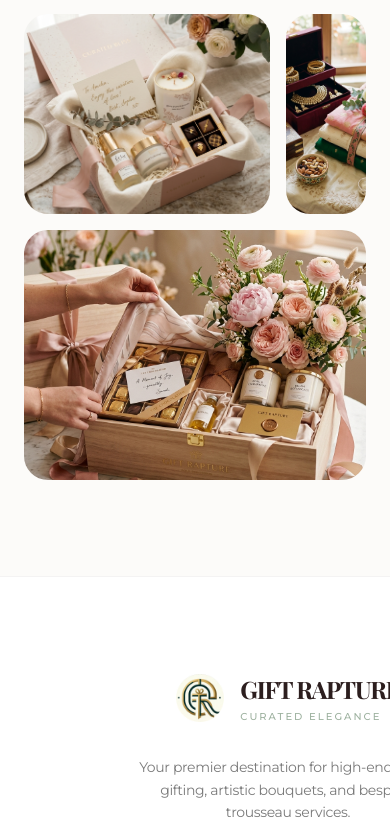
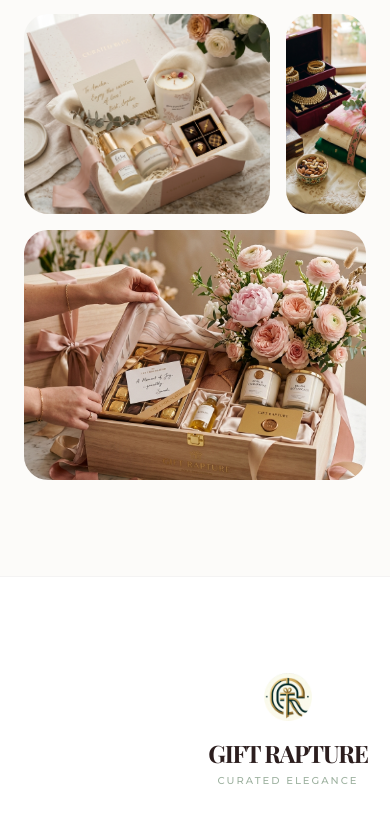
Before and after one commit to jeffreyroshan2006-crypto/Giftrapture, a Next.js app: page / in a window 390 px wide. Shown: the part 11180-12000 px from the top of the page. Built offline with nearby package versions, Linux system fonts and the light colour scheme.

Commit message:
fix: Center brand logo and title text symmetrically on mobile footer

```diff
--- a/src/components/Footer.tsx
+++ b/src/components/Footer.tsx
@@ -8,7 +8,7 @@ export default function Footer() {
       <div className="max-w-7xl mx-auto">
         <div className="grid grid-cols-1 lg:grid-cols-12 gap-12 mb-16">
           <div className="col-span-12 lg:col-span-4 flex flex-col items-center lg:items-start text-center lg:text-left">
-            <Link href="/" className="mb-8 flex items-center gap-4 group">
+            <Link href="/" className="mb-8 flex flex-col lg:flex-row items-center gap-4 group">
                <div className="relative w-12 h-12 transition-transform duration-500 group-hover:scale-110">
                   <Image
                     src="/images/logo.png"
@@ -17,7 +17,7 @@ export default function Footer() {
                     className="object-contain"
                   />
                </div>
-               <div className="flex flex-col text-left">
+               <div className="flex flex-col text-center lg:text-left">
                   <span className="font-serif text-2xl tracking-tighter font-bold text-text-main">GIFT RAPTURE</span>
                   <p className="text-[10px] tracking-[0.2em] font-sans text-accent-sage uppercase font-medium mt-1">Curated Elegance</p>
                </div>
```
